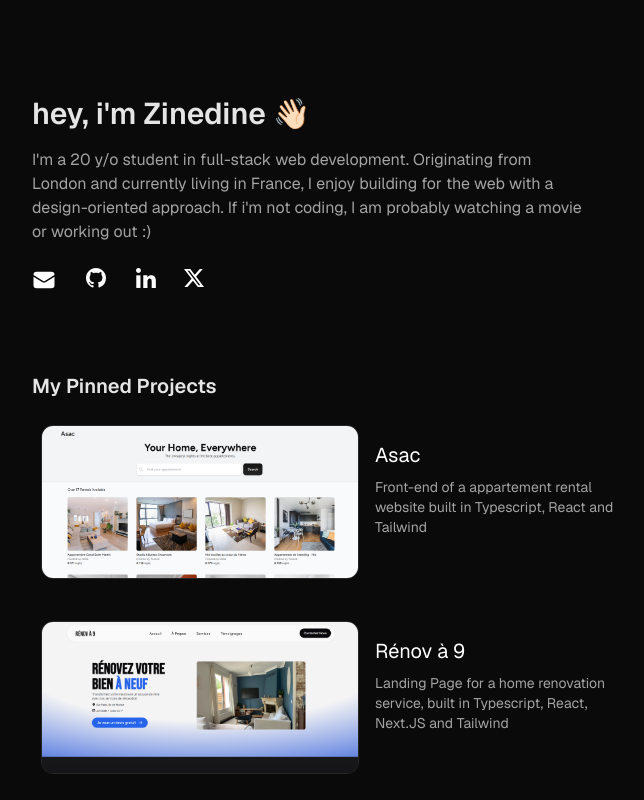
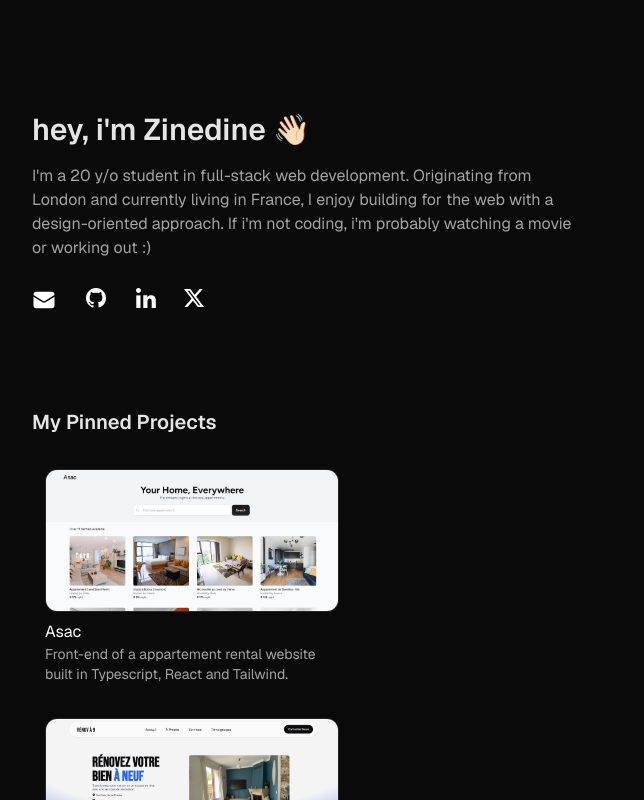
Before and after one commit to zinedinechami/portfolio_next, a Next.js app: page / in a window 1280 px wide. Shown: the top 800 px of the page, without its empty margins (328-972 px from the left). Built offline with nearby package versions, Linux system fonts and the light colour scheme.

Commit message:
updated project cards size and placement

```diff
--- a/src/app/projects_database.json
+++ b/src/app/projects_database.json
@@ -2,7 +2,7 @@
   {
     "id": "1",
     "title": "Asac",
-    "description": "Front-end of a appartement rental website built in Typescript, React and Tailwind",
+    "description": "Front-end of a appartement rental website built in Typescript, React and Tailwind.",
     "img": "/assets/asac.png",
     "github": "https://github.com/zinedinechami/asac_v1",
     "live_demo": "https://asac-rouge.vercel.app/",
@@ -11,7 +11,7 @@
   {
     "id": "2",
     "title": "Rénov à 9",
-    "description": "Landing Page for a home renovation service, built in Typescript, React, Next.JS and Tailwind ",
+    "description": "Landing Page for a home renovation service, built in Typescript, React, Next.JS and Tailwind.",
     "img": "/assets/renov.png",
     "github": "https://github.com/zinedinechami/renov_v1",
     "live_demo": "https://renov-a-9.com/",
@@ -20,7 +20,7 @@
   {
     "id": "3",
     "title": "Sophie Buel",
-    "description": "CRUD Application for Architecte, built in vanilla Javascript",
+    "description": "CRUD Application for Architecte, built in vanilla Javascript.",
     "img": "/assets/sophie_buel.png",
     "github": "https://github.com/zinedinechami/P6-Sophie-Buel-FrontEnd",
     "live_demo": "https://zinedinechami.github.io/P6-Sophie-Buel-FrontEnd/",
--- a/src/app/sections/about.tsx
+++ b/src/app/sections/about.tsx
@@ -1,7 +1,7 @@
 export default function About() {
   return (
     <>
-      <section id="about" className="pt-24 pb-20 sm:w-11/12 ">
+      <section id="about" className="pt-28 pb-24 sm:w-11/12 w-full">
         <div className="flex pb-3 ">
           <h1 className="text-3xl mb-1 font-semibold text-neutral-200 ">
             hey, i&apos;m Zinedine 👋🏻
@@ -10,10 +10,10 @@ export default function About() {
         <p className="text-neutral-400 text-md  ">
           I&apos;m a 20 y/o student in full-stack web development. Originating
           from London and currently living in France, I enjoy building for the
-          web with a design-oriented approach. If i&apos;m not coding, I am
+          web with a design-oriented approach. If i&apos;m not coding, i&apos;m
           probably watching a movie or working out :)
         </p>
-        <div className="pt-6 flex text-sm">
+        <div className="mt-7 flex text-sm">
           <a href="mailto:zinedine.chami@gmail.com">
             <svg
               xmlns="http://www.w3.org/2000/svg"
--- a/src/app/sections/projects.tsx
+++ b/src/app/sections/projects.tsx
@@ -8,32 +8,36 @@ import asac from "../assets/asac.png";
 export default function Projects() {
   return (
     <>
-      <section id="projects" className="pb-20">
-        <h1 className="text-xl font-semibold text-neutral-200 mb-4">
+      <section id="projects" className="pb-20 ">
+        <h1 className="text-xl font-semibold text-neutral-200 mb-6">
           My Pinned Projects
         </h1>
 
+        <div className="flex flex-wrap ">
           {projects_database.map((data) => {
             return (
               <>
-              <Link href={"/projects/" + data.id}>
-                <article className="w-full   mb-6 rounded-xl  border  border-neutral-950 hover:scale-105 transition-all hover:border-neutral-900 hover:bg-neutral-900/60   cursor-pointer relative">
-                  <div className="flex">
-                    <div className="pt-2 pb-2 ml-2 mr-4 sm:flex hidden">
+                <Link
+                  href={"/projects/" + data.id}
+                  className="w-full  sm:w-80 mr-5"
+                >
+                  <article className="w-full  sm:w-80 mb-2 rounded-xl  border  border-neutral-950 hover:scale-105 transition-all hover:border-neutral-900 hover:bg-neutral-900/60   cursor-pointer relative">
+                    <div className="flex  flex-wrap">
+                      <div className="pt-2 pb-2 ml-3 mr-3 ">
                         <Image
                           src={data.img}
                           width={320}
                           height={350}
                           quality={100}
                           alt={data.title}
-                        className="rounded-xl  object-fill w-96 border border-neutral-800"
+                          className="rounded-xl object-fill w-80 border border-neutral-800"
                         />
                       </div>
 
-                    <div className="pt-6 ml-10 sm:ml-0">
-                      <h1 className="  text-xl mb-2 ">{data.title} </h1>
+                      <div className=" ml-3">
+                        <h1 className="  text-base ">{data.title} </h1>
 
-                      <p className="sm:w-64 w-full  text-neutral-400 sm:text-sm text-xs mb-2">
+                        <p className=" w-11/12  text-neutral-400 text-sm  mb-2">
                           {data.description}
                         </p>
                         <div className="flex pt-2"></div>
@@ -44,6 +48,7 @@ export default function Projects() {
               </>
             );
           })}
+        </div>
       </section>
     </>
   );
```
Lines whose indentation alone changed are shown as unchanged.
